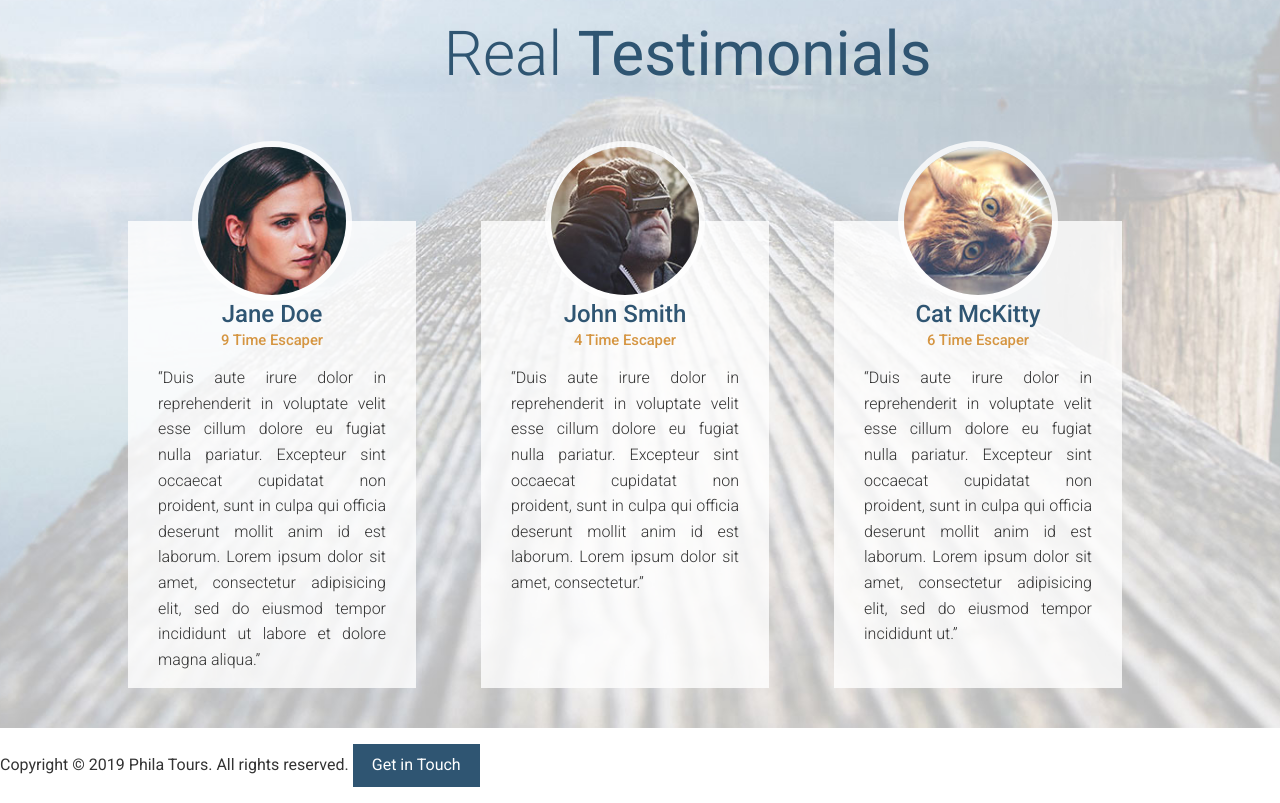
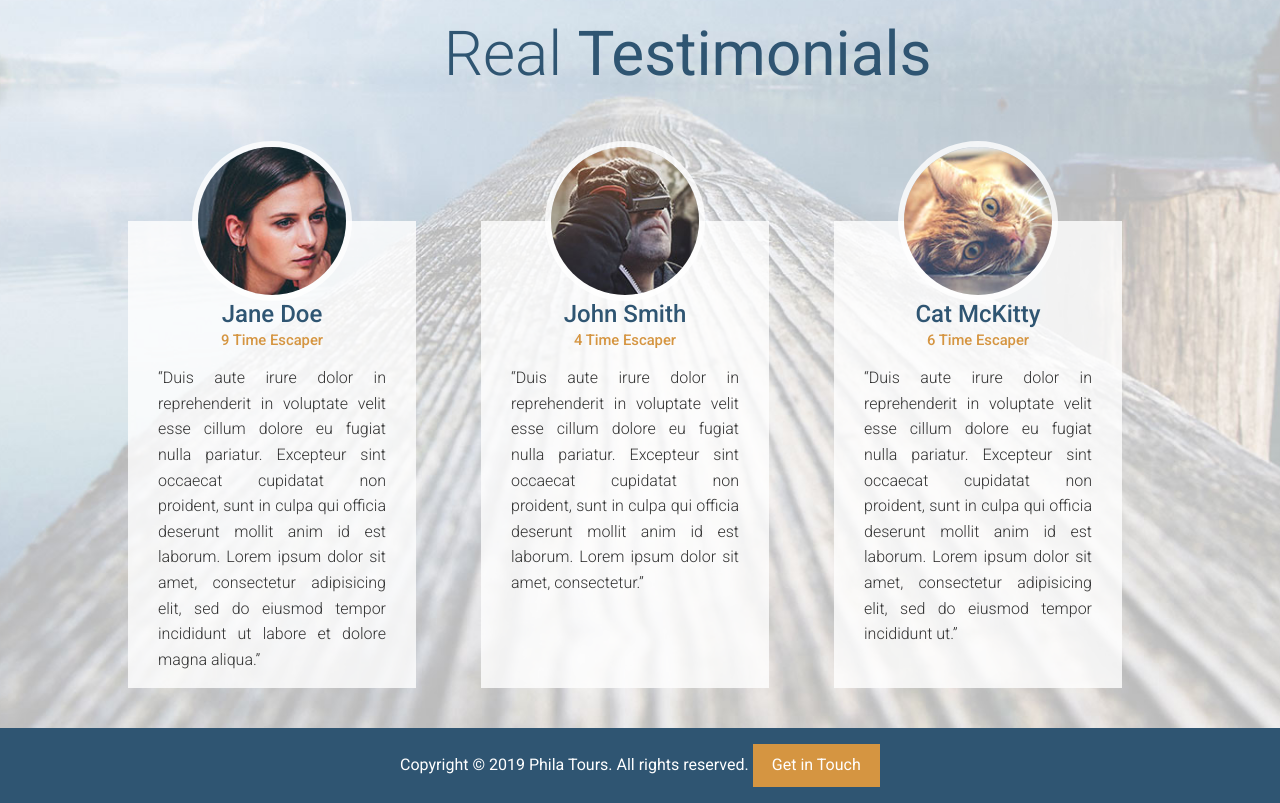
Before and after one commit to Ram-Poptani/phila-website, a website: page app/index.html in a window 1280 px wide. Shown: the part 2842-3645 px from the top of the page. Drawn offline with Linux system fonts and the light colour scheme.

Commit message:
Footer Completed

```diff
--- a/app/assets/styles/modules/_btn.css
+++ b/app/assets/styles/modules/_btn.css
@@ -1,18 +1,19 @@
 .btn{
-    background-color: $mainBlue;
+    background: $mainBlue;
     color: #FFF;
+
     text-decoration: none;
-    padding: 0.75rem 1.2rem;
+    padding: .75rem 1.2rem;
     display: inline-block;
 
     &-orange{
         background-color: $mainOrange;
     }
     &-large{
-        padding: 0.7rem 1.5rem;
+        padding: .7rem 1.5rem;
         font-size: 1.1rem;
         @mixin atSmall{
-            padding: 0.9rem 1.9rem;
+            padding: .9rem 1.9rem;
             font-size: 1.25rem;
         }
     }
--- /dev/null
+++ b/app/assets/styles/modules/_footer.css
@@ -0,0 +1,21 @@
+.footer{
+    background-color: $mainBlue;
+    padding: 1rem 0;
+    text-align: center;
+    color: #FFF;
+
+    p{
+        margin: 0;
+    }
+
+    &__text{
+        display: block;
+        margin-bottom: 1rem;
+
+        @mixin atMedium{
+            display: inline;
+            margin-bottom: 0;
+            margin-right: 2rem;
+        }
+    }
+}
--- a/app/assets/styles/style.css
+++ b/app/assets/styles/style.css
@@ -15,3 +15,4 @@
 @import "modules/_section-title";
 @import "modules/_testimonial";
 @import "modules/_sprite";
+@import "modules/_footer";
--- a/app/css/style.css
+++ b/app/css/style.css
@@ -368,10 +368,11 @@ a{
 }
 
 .btn{
-    background-color: #2F5572;
+    background: #2F5572;
     color: #FFF;
+
     text-decoration: none;
-    padding: 0.75rem 1.2rem;
+    padding: .75rem 1.2rem;
     display: inline-block;
 }
 
@@ -380,14 +381,14 @@ a{
     }
 
 .btn-large{
-        padding: 0.7rem 1.5rem;
+        padding: .7rem 1.5rem;
         font-size: 1.1rem;
     }
 
 @media (min-width: 576px) {
 
 .btn-large{
-            padding: 0.9rem 1.9rem;
+            padding: .9rem 1.9rem;
             font-size: 1.25rem
     }
     }
@@ -898,3 +899,28 @@ a{
     height: 42px;
     background-position: 92.04013377926421% 86.35616438356163%;
 }
+
+.footer{
+    background-color: #2F5572;
+    padding: 1rem 0;
+    text-align: center;
+    color: #FFF;
+}
+
+.footer p{
+        margin: 0;
+    }
+
+.footer__text{
+        display: block;
+        margin-bottom: 1rem;
+    }
+
+@media (min-width: 768px) {
+
+.footer__text{
+            display: inline;
+            margin-bottom: 0;
+            margin-right: 2rem
+    }
+    }
--- a/app/index.html
+++ b/app/index.html
@@ -162,8 +162,8 @@
     </div>
   </div>
 
-  <footer>
-    <p>Copyright &copy; 2019 Phila Tours. All rights reserved. <a href="#" class="btn">Get in Touch</a></p>
+  <footer class="footer">
+    <p>Copyright &copy; 2019 Phila Tours. All rights reserved. <a href="#" class="btn btn-orange">Get in Touch</a></p>
   </footer>
 </body>
 </html>
```
